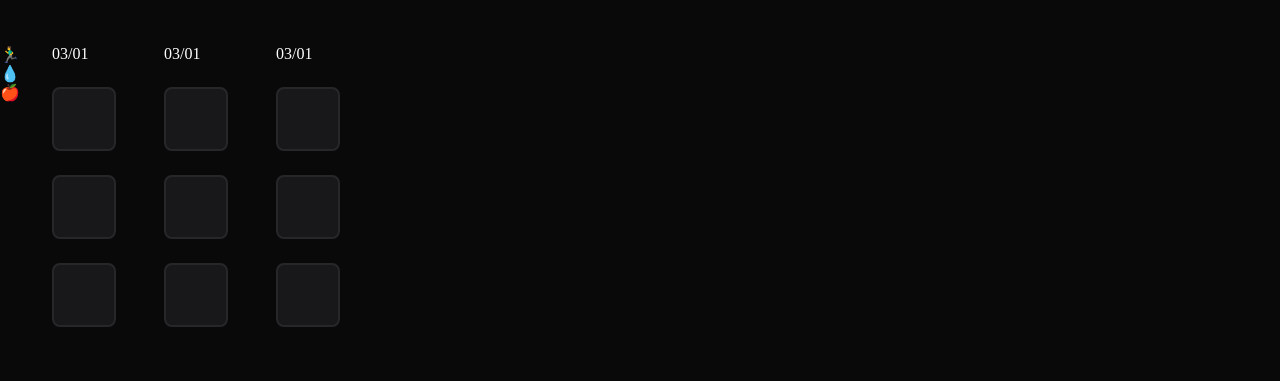
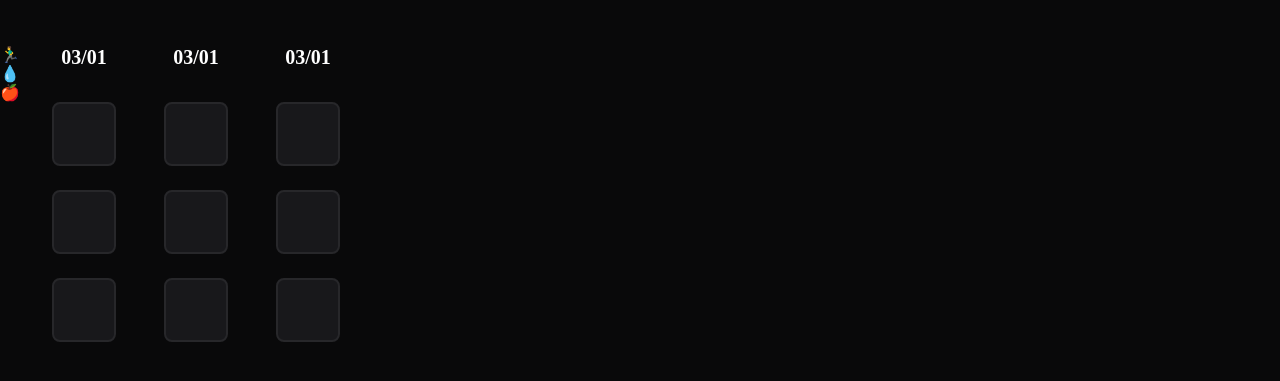
Before and after one commit to guilhermesouza11/nlw-setup-explorer, a plain HTML site: page index.html in a window 1280 px wide. Shown: the part 135-516 px from the top of the page. Drawn offline with Linux system fonts and the light colour scheme.

Commit message:
Estilizando site

```diff
--- a/index.html
+++ b/index.html
@@ -32,21 +32,21 @@
 
       <div class="days">
         <div class="day">
-          03/01
+          <div>03/01</div>
           <input type="checkbox" name="run" id="" />
           <input type="checkbox" name="water" id="" />
           <input type="checkbox" name="food" id="" />
         </div>
 
         <div class="day">
-          03/01
+          <div>03/01</div>
           <input type="checkbox" name="run" id="" />
           <input type="checkbox" name="water" id="" />
           <input type="checkbox" name="food" id="" />
         </div>
 
         <div class="day">
-          03/01
+          <div>03/01</div>
           <input type="checkbox" name="run" id="" />
           <input type="checkbox" name="water" id="" />
           <input type="checkbox" name="food" id="" />
--- a/style.css
+++ b/style.css
@@ -51,7 +51,7 @@ form {
   gap: 24px;
 }
 
-.day div {
+.day div{
   margin-bottom: 8px;
 
   font-family: 'Roboto Mono';
```
